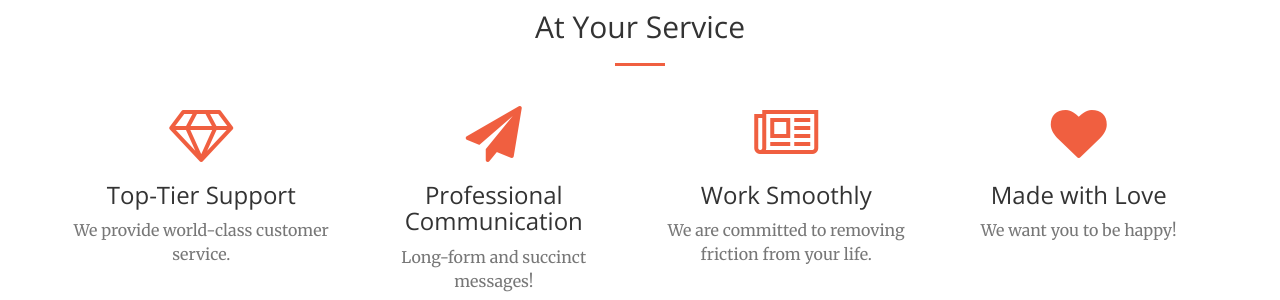
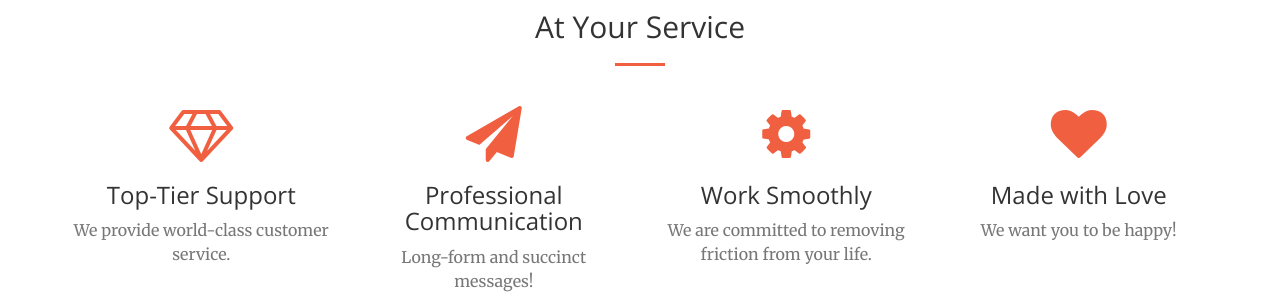
Before and after one commit to kevinolega/kevinolegaservices, a Jekyll site: the page built from index.html, in a window 1280 px wide and 900 px high, scrolled down 1258 px. Shown: the part 150-450 px from the top of the window. Built offline with Jekyll 4.4.1, drawn with Linux system fonts in a browser that asks for light colours.

Commit message:
Update services.html
testing gear return to fa-newspaper-o if this doesn't work

```diff
--- a/_includes/services.html
+++ b/_includes/services.html
@@ -25,7 +25,7 @@
             </div>
             <div class="col-lg-3 col-md-6 text-center">
                 <div class="service-box">
-                    <i class="fa fa-4x fa-newspaper-o wow bounceIn text-primary" data-wow-delay=".2s"></i>
+                    <i class="fa fa-4x fa-gear wow bounceIn text-primary" data-wow-delay=".2s"></i>
                     <h3>Work Smoothly</h3>
                     <p class="text-muted">We are committed to removing friction from your life.</p>
                 </div>
```
